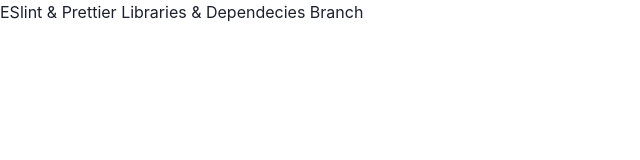
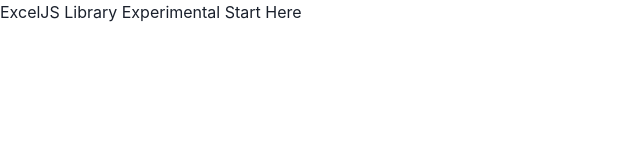
Before and after one commit to mohdamir021/maddev-next-template-app, a Next.js app: page / in a window 1280 px wide. Shown: the top 160 px of the page, without its empty margins (0-640 px from the left). Built offline with nearby package versions, Linux system fonts and the light colour scheme.

Commit message:
feat(index): index page

```diff
--- a/src/pages/index.tsx
+++ b/src/pages/index.tsx
@@ -11,7 +11,7 @@
       </Head>
       <main>
         <div>
-          <h1>ESlint & Prettier Libraries & Dependecies Branch</h1>
+          <h1>ExcelJS Library Experimental Start Here</h1>
         </div>
       </main>
     </>
```
